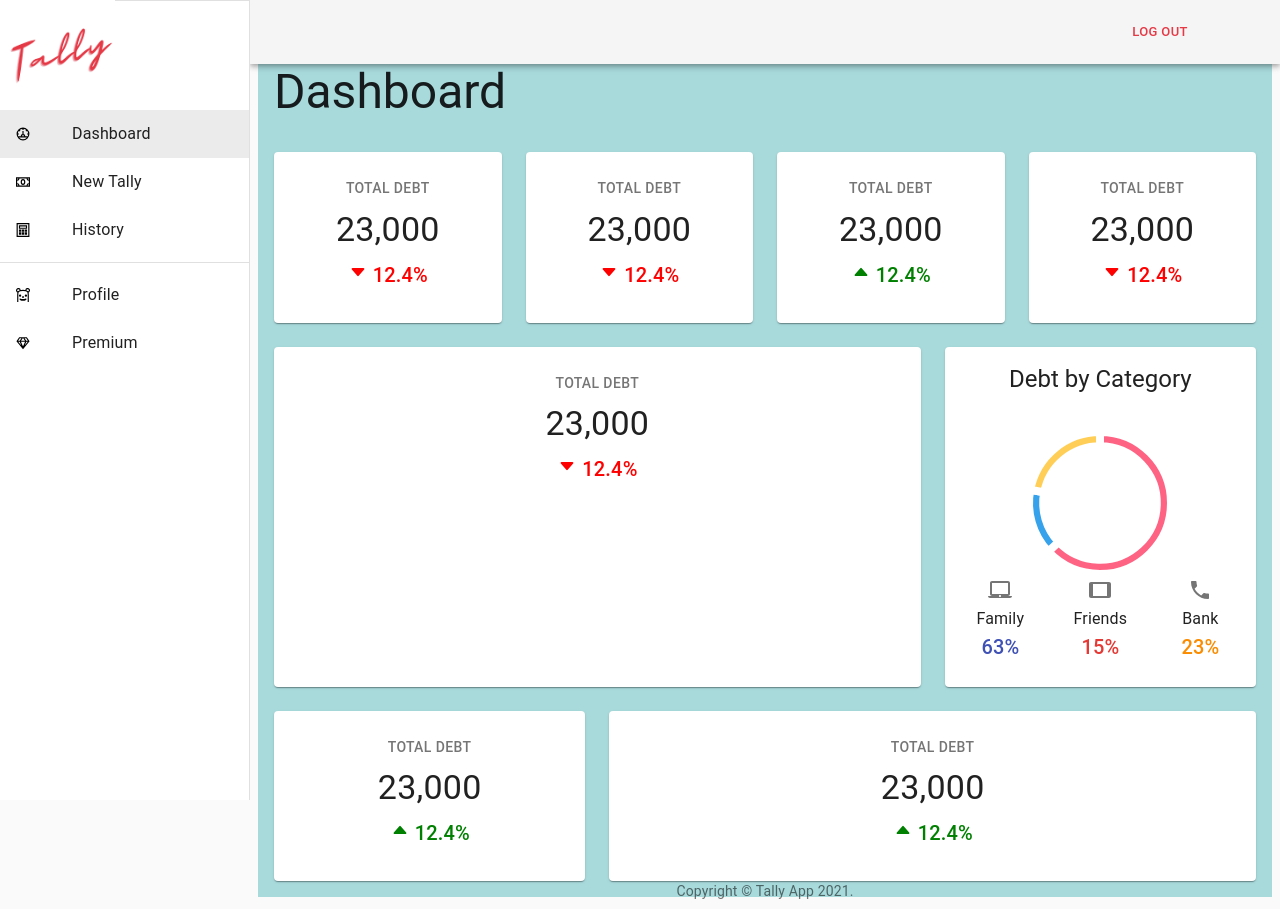
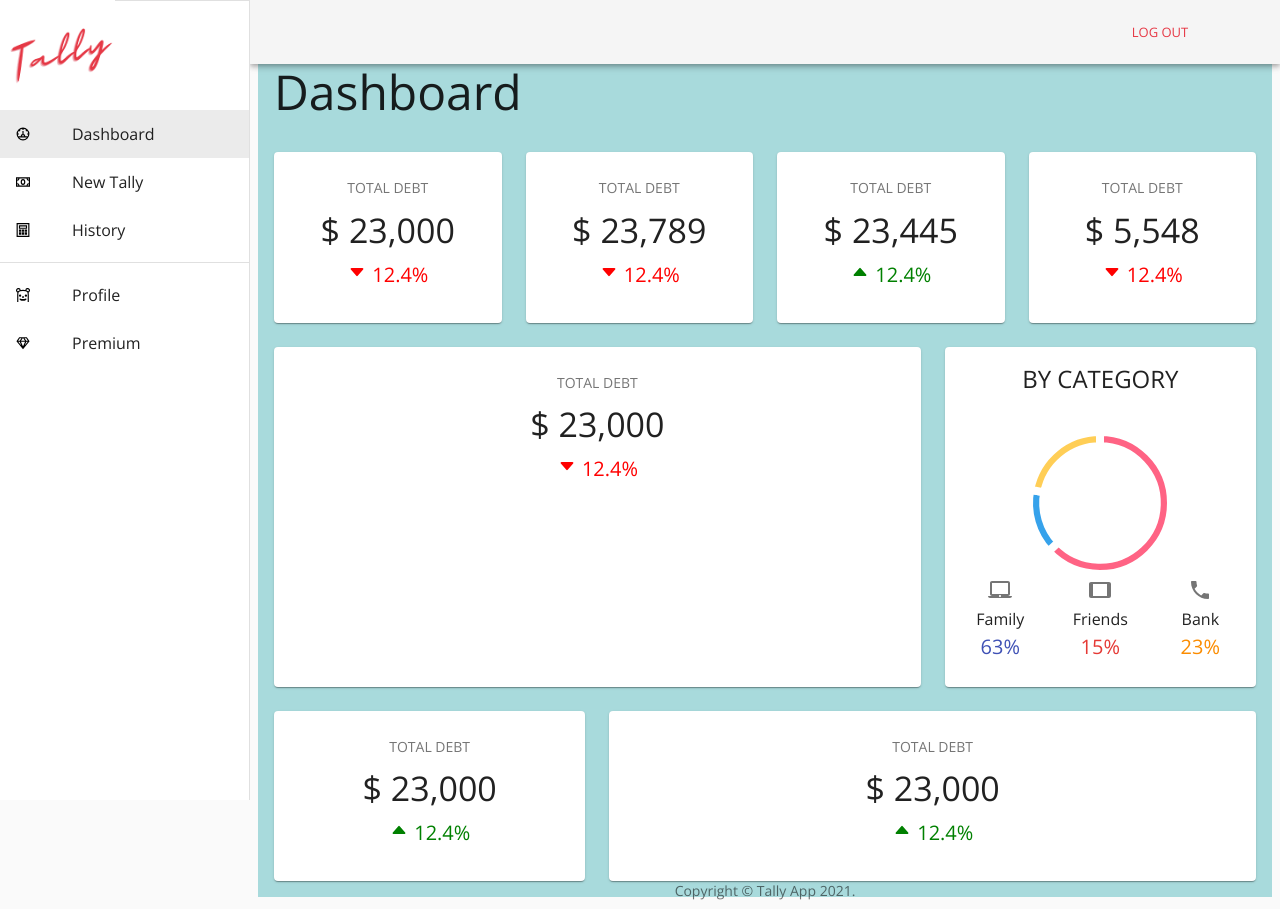
Before and after one commit to awalemandi/tally, a React (Create React App) app: page /home/dashboard in a window 1280 px wide. Built offline with nearby package versions, Linux system fonts and the light colour scheme.

Commit message:
updated fonts

```diff
--- a/public/index.html
+++ b/public/index.html
@@ -7,6 +7,18 @@
 		<link rel="icon" type="image/png" sizes="16x16" href="/favicon-16x16.png" />
 		<meta name="viewport" content="width=device-width, initial-scale=1" />
 		<meta name="theme-color" content="#000000" />
+		<link rel="preconnect" href="https://fonts.gstatic.com" />
+		<link rel="preconnect" href="https://fonts.gstatic.com" />
+		<link rel="preconnect" href="https://fonts.gstatic.com" />
+		<link rel="preconnect" href="https://fonts.gstatic.com" />
+		<link rel="preconnect" href="https://fonts.gstatic.com" />
+		<link rel="preconnect" href="https://fonts.gstatic.com" />
+		<link rel="preconnect" href="https://fonts.gstatic.com" />
+		<link rel="preconnect" href="https://fonts.gstatic.com" />
+		<link
+			href="https://fonts.googleapis.com/css2?family=Open+Sans:wght@400;600;700&display=swap"
+			rel="stylesheet"
+		/>
 		<meta
 			name="Tally App"
 			content="Tally is a personal debt and finance tracking web app."
--- a/src/components/menu/dashboard/Dashboard.tsx
+++ b/src/components/menu/dashboard/Dashboard.tsx
@@ -29,9 +29,9 @@ const Dashboard = () => {
 				<Grid item lg={3} sm={6} xl={3} xs={12}>
 					<StatCard name='total debt' stat='23,000' improved={false} change={12.4} />
 				</Grid>
-				<Grid item lg={3} sm={6} xl={3} xs={12}><StatCard name='total debt' stat='23,000' improved={false} change={12.4} /></Grid>
-				<Grid item lg={3} sm={6} xl={3} xs={12}><StatCard name='total debt' stat='23,000' improved={true} change={12.4} /></Grid>
-				<Grid item lg={3} sm={6} xl={3} xs={12}><StatCard name='total debt' stat='23,000' improved={false} change={12.4} /></Grid>
+				<Grid item lg={3} sm={6} xl={3} xs={12}><StatCard name='total debt' stat='23,789' improved={false} change={12.4} /></Grid>
+				<Grid item lg={3} sm={6} xl={3} xs={12}><StatCard name='total debt' stat='23,445' improved={true} change={12.4} /></Grid>
+				<Grid item lg={3} sm={6} xl={3} xs={12}><StatCard name='total debt' stat='5,548' improved={false} change={12.4} /></Grid>
 				<Grid item lg={8} md={12} xl={9} xs={12}><StatCard name='total debt' stat='23,000' improved={false} change={12.4} /></Grid>
 				<Grid item lg={4} md={6} xl={3} xs={12}>
 					<DebtByCategory />
--- a/src/components/menu/dashboard/DebtByCategory.tsx
+++ b/src/components/menu/dashboard/DebtByCategory.tsx
@@ -102,7 +102,7 @@ const DebtByCategory = () => {
 
 	return (
 		<Card className={clsx(classes.root)}>
-			<CardHeader title='Debt by Category' />
+			<CardHeader title='BY CATEGORY' />
 			<Divider />
 			<CardContent className={classes.content}>
 				<Box className={classes.chart}>
--- a/src/components/menu/dashboard/StatCard.tsx
+++ b/src/components/menu/dashboard/StatCard.tsx
@@ -9,6 +9,7 @@ import {
 	makeStyles,
 } from '@material-ui/core';
 import { IoCaretDown, IoCaretUp } from 'react-icons/io5';
+import { BiDollar } from 'react-icons/bi';
 
 const useStyles = makeStyles(theme => ({
 	root: {
@@ -19,13 +20,13 @@ const useStyles = makeStyles(theme => ({
 }));
 
 type CardProps = {
-	name: string,
-	stat: any,
-	improved: boolean,
-	change: number
-  }
+	name: string;
+	stat: any;
+	improved: boolean;
+	change: number;
+};
 
-const StatCard = ({name, stat, improved, change}: CardProps) => {
+const StatCard = ({ name, stat, improved, change }: CardProps) => {
 	const classes = useStyles();
 
 	return (
@@ -45,11 +46,14 @@ const StatCard = ({name, stat, improved, change}: CardProps) => {
 					</Grid>
 					<Grid item>
 						<Typography color='textPrimary' variant='h4'>
-							{stat}
+							$ {stat}
 						</Typography>
 					</Grid>
 					<Grid item>
-						<Typography variant='h6' style={improved ? {color: 'green'} : {color: 'red'}}>
+						<Typography
+							variant='h6'
+							style={improved ? { color: 'green' } : { color: 'red' }}
+						>
 							{improved ? <IoCaretUp /> : <IoCaretDown />} {change}%
 						</Typography>
 					</Grid>
--- a/src/theme.ts
+++ b/src/theme.ts
@@ -9,6 +9,9 @@ const lightTheme = createMuiTheme({
 			main: '#A8DADC',
 		},
 	},
+	typography: {
+		fontFamily: ['Open Sans', 'Roboto'].join(','),
+	},
 });
 
 const darkTheme = createMuiTheme({
```
Also changed, not shown: 1 other file (tests, documents, lock files or other folders).
